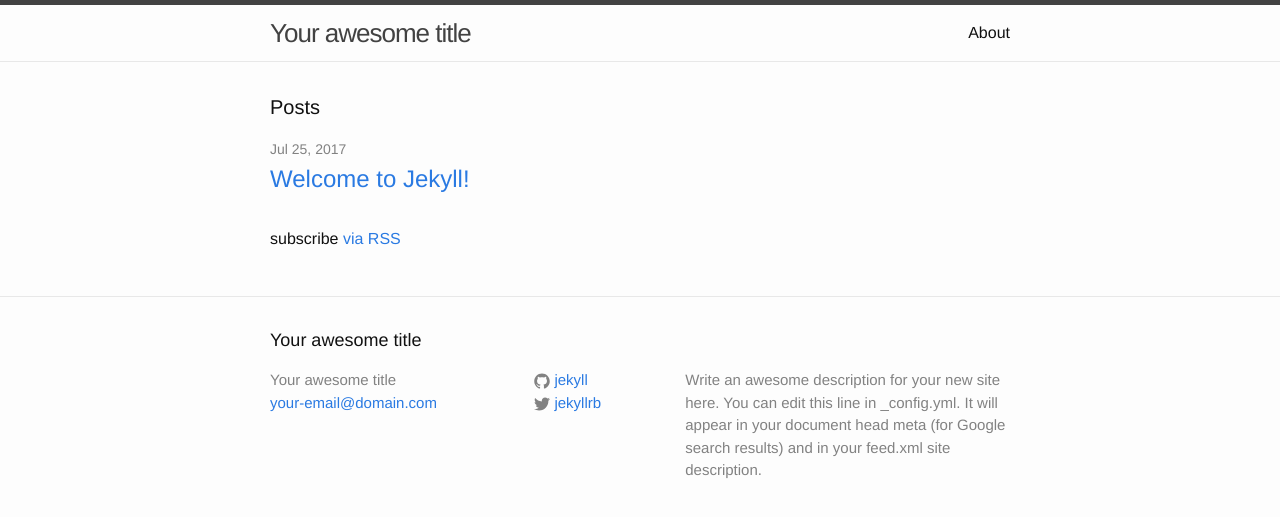
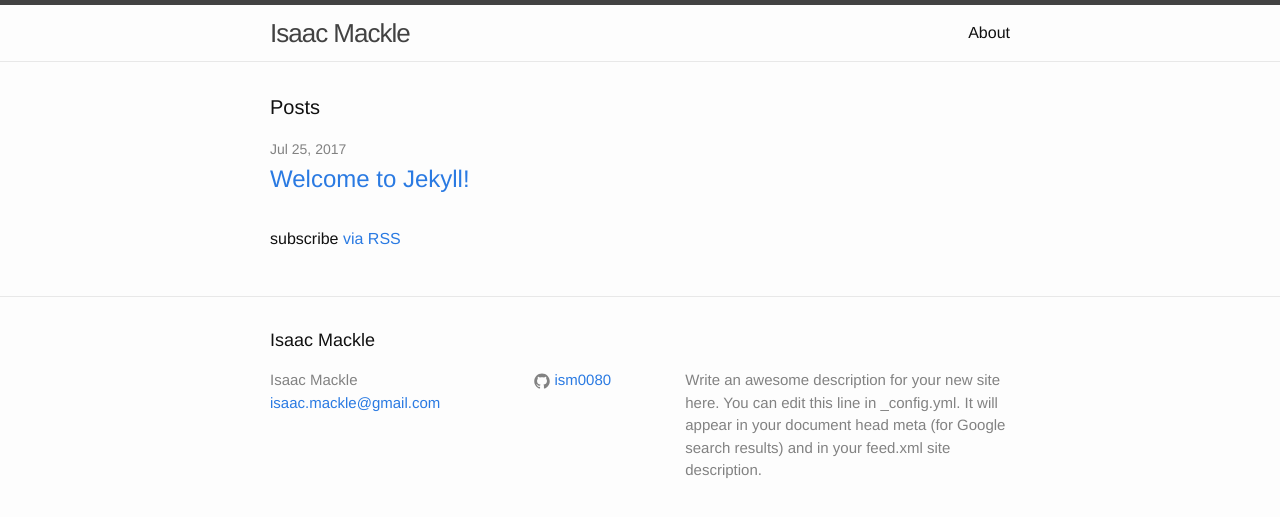
Before and after one commit to ism0080/ism0080.github.io, a Jekyll site: the page built from index.html, in a window 1280 px wide. Shown: the top 517 px of the page. Built offline with Jekyll 4.4.1, drawn with Linux system fonts in a browser that asks for light colours.

Commit message:
Update _config.yml

```diff
--- a/_config.yml
+++ b/_config.yml
@@ -6,16 +6,16 @@
 # 'jekyll serve'. If you change this file, please restart the server process.
 
 # Site settings
-title: Your awesome title
-email: your-email@domain.com
+title: Isaac Mackle
+email: isaac.mackle@gmail.com
 description: > # this means to ignore newlines until "baseurl:"
   Write an awesome description for your new site here. You can edit this
   line in _config.yml. It will appear in your document head meta (for
   Google search results) and in your feed.xml site description.
 baseurl: "" # the subpath of your site, e.g. /blog
-url: "http://yourdomain.com" # the base hostname & protocol for your site
-twitter_username: jekyllrb
-github_username:  jekyll
+# url: "http://yourdomain.com" # the base hostname & protocol for your site
+# twitter_username: jekyllrb
+github_username:  ism0080
 
 # Build settings
 markdown: kramdown
```
